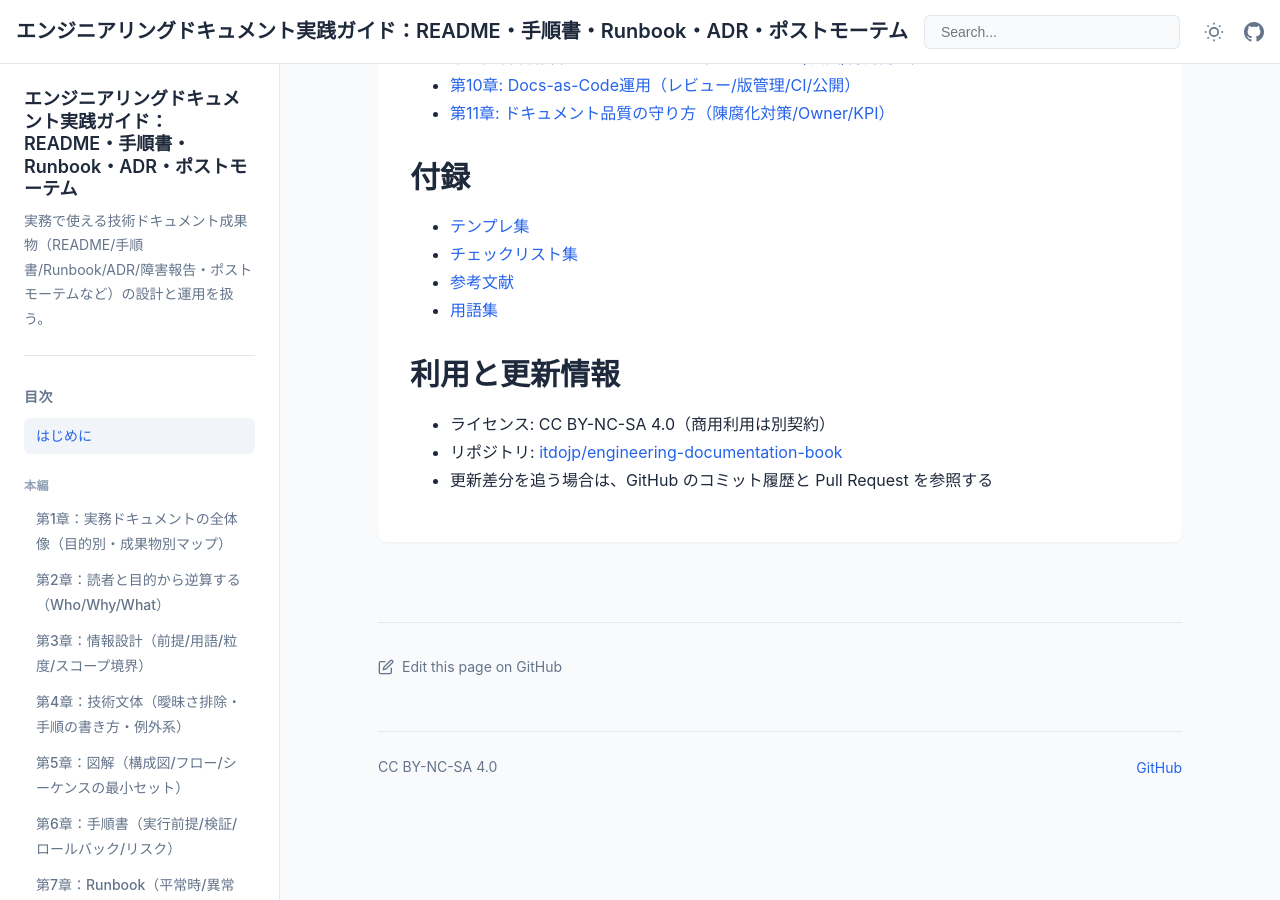
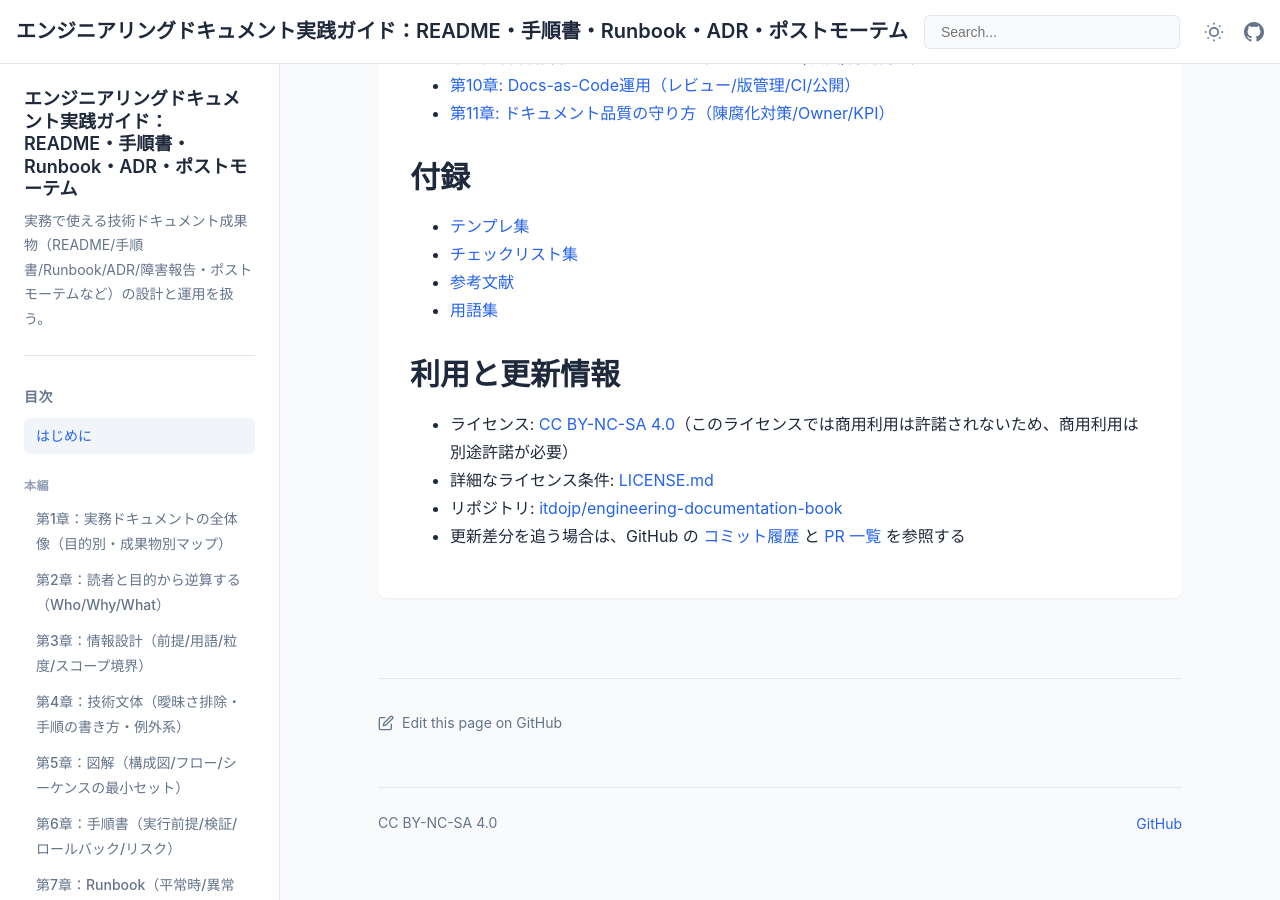
Before and after one commit to itdojp/engineering-documentation-book, a Jekyll site: the page built from docs/index.md, in a window 1280 px wide and 900 px high, scrolled down 1667 px. Built offline with Jekyll 4.4.1, drawn with Linux system fonts in a browser that asks for light colours.

Commit message:
Address Copilot review feedback on index wording

```diff
--- a/docs/index.md
+++ b/docs/index.md
@@ -77,6 +77,7 @@ learningOutcomes:
 
 ## 利用と更新情報
 
-- ライセンス: CC BY-NC-SA 4.0（商用利用は別契約）
+- ライセンス: [CC BY-NC-SA 4.0](https://creativecommons.org/licenses/by-nc-sa/4.0/deed.ja)（このライセンスでは商用利用は許諾されないため、商用利用は別途許諾が必要）
+- 詳細なライセンス条件: [LICENSE.md](https://github.com/itdojp/engineering-documentation-book/blob/main/LICENSE.md)
 - リポジトリ: [itdojp/engineering-documentation-book](https://github.com/itdojp/engineering-documentation-book)
-- 更新差分を追う場合は、GitHub のコミット履歴と Pull Request を参照する
+- 更新差分を追う場合は、GitHub の [コミット履歴](https://github.com/itdojp/engineering-documentation-book/commits/main/) と [PR 一覧](https://github.com/itdojp/engineering-documentation-book/pulls) を参照する
```
